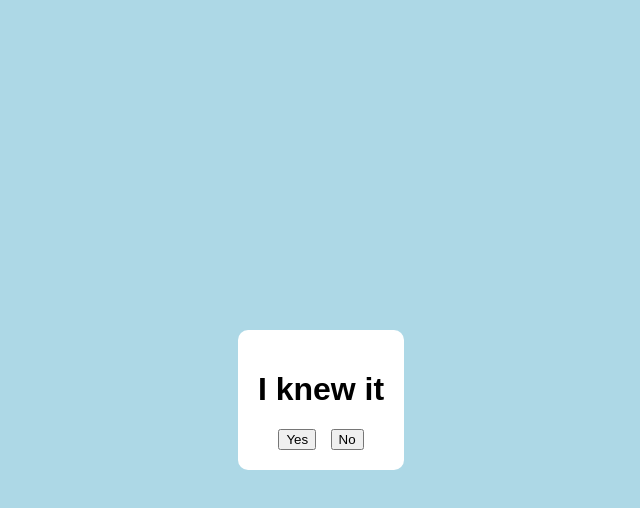
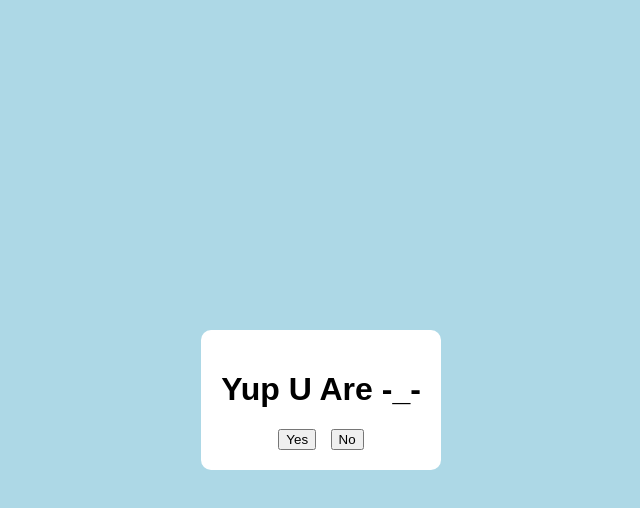
Before and after one commit to Wadood69/Blog_template, a plain HTML site: page index.html in a window 1280 px wide. Both pictures are taken after a click on the button "Yes". Shown: the whole page, without its empty margins (319-959 px from the left). Drawn offline with Linux system fonts and the light colour scheme.

Commit message:
index.html

```diff
--- a/index.html
+++ b/index.html
@@ -38,14 +38,14 @@
 </head>
 <body>
     <div id="container">
-        <h1 id="question">Are you Dumb?</h1>
+        <h1 id="question">Touseef Are you Dumb?</h1>
         <button id="yes">Yes</button>
         <button id="no">No</button>
     </div>
 
     <script>
         document.getElementById('yes').onclick = function() {
-            document.getElementById('question').innerText = "I knew it";
+            document.getElementById('question').innerText = "Yup U Are -_-";
         };
 
         document.getElementById('no').onmouseover = function() {
```
